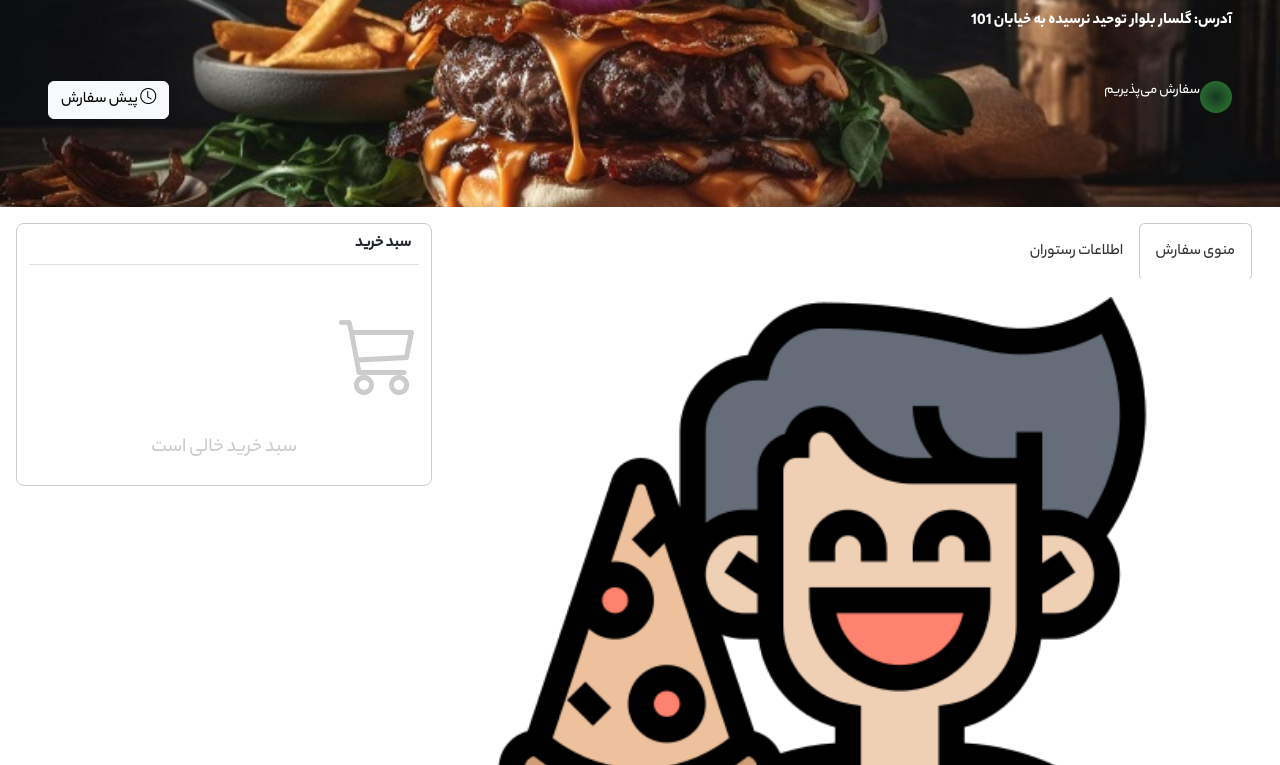
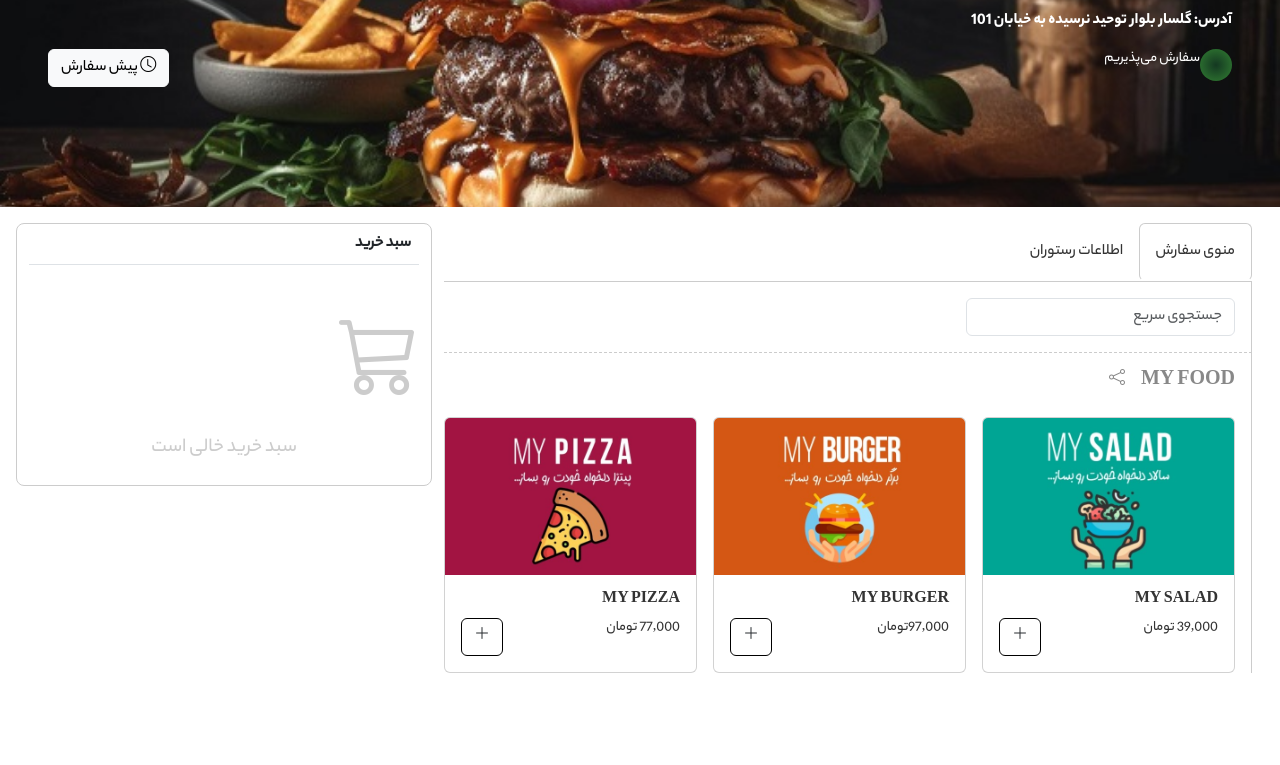
Before and after one commit to ArefeRez/burger, a plain HTML site: page index.html in a window 1280 px wide. Shown: the part 187-952 px from the top of the page. After the commit the page ends 860 px from the top, so only its background shows below. Drawn offline with nearby package versions, Linux system fonts and the light colour scheme.

Commit message:
main part 2

```diff
--- a/index.html
+++ b/index.html
@@ -26,7 +26,7 @@
                     <h2 class="mt-5">فست فود هفده</h2>
                     <address class="mt-3">آدرس: گلسار بلوار توحید نرسیده به خیابان 101</address>
                 </div>
-                <div class="d-md-flex justify-content-md-between text-center mt-5">
+                <div class="d-md-flex justify-content-md-between text-center">
                     <div class="d-flex justify-content-center">
                         <div class="spinner-grow" role="status">
                             <span class="visually-hidden">Loading...</span>
@@ -45,30 +45,42 @@
                     <button id="button-1" type="button" class="btn btn-link p-3">منوی سفارش</button>
                     <button type="button" class="btn btn-link">اطلاعات رستوران</button>
                 </div>
-                <!-- carousel -->
-                <div class="mt-3">
-                    <div id="carouselExampleControlsNoTouching" class="carousel slide" data-bs-touch="false">
-                        <div class="carousel-inner">
-                          <div class="carousel-item active">
-                            <div><img src="./img/ybdtskix.cc5.png" class="d-block w-100" alt="..."></div>
-                            <p >MY FOOD</p>
-                          </div>
-                          <div class="carousel-item">
-                            <img src="./img/2nw50oae.zmd.png" class="d-block w-100" alt="...">
-                          </div>
-                          <div class="carousel-item">
-                            <img src="./img/kri1133e.p02.png" class="d-block w-100" alt="...">
-                          </div>
-                        </div>
-                        <button class="carousel-control-prev" type="button" data-bs-target="#carouselExampleControlsNoTouching" data-bs-slide="prev">
-                          <span class="carousel-control-prev-icon" aria-hidden="true"></span>
-                          <span class="visually-hidden">Previous</span>
-                        </button>
-                        <button class="carousel-control-next" type="button" data-bs-target="#carouselExampleControlsNoTouching" data-bs-slide="next">
-                          <span class="carousel-control-next-icon" aria-hidden="true"></span>
-                          <span class="visually-hidden">Next</span>
-                        </button>
-                      </div>
+                <!-- <div>carousel</div> -->
+                 <div id="input">
+                  <div class="col-md-4"><input class="form-control me-2 my-3 ms-3" type="search" placeholder="جستجوی سریع" aria-label="Search"></div>
+                </div>
+                <div id="card-title" class=" d-flex">
+                  <p class="h5 fw-bold me-3 ms-3 mt-3 mb-4">
+                    MY FOOD
+                  </p>
+                   <a href="#" class="mt-3"><i class="bi bi-share fw-bold"></i></a>
+                </div>
+                <!-- cards -->
+                <div id="border-right" class="d-md-flex">
+                  <div class="card ms-3" style="width: 18rem;">
+                    <img src="./img/4n2hmsy3.xvm_560x350.jpg" class="card-img-top" alt="...">
+                    <div class="card-body">
+                      <h5 class="card-title fw-bold">MY SALAD</h5>
+                      <div class="d-flex justify-content-between"><p class="card-text">39,000 تومان</p>
+                      <a href="#" class="btn text-dark fw-bold"><i class="bi bi-plus-lg"></i></a></div>
+                    </div>
+                  </div>
+                  <div class="card ms-3" style="width: 18rem;">
+                    <img src="./img/yvrz1d1m.xvi_560x350.jpg" class="card-img-top" alt="...">
+                    <div class="card-body">
+                      <h5 class="card-title fw-bold">MY BURGER</h5>
+                      <div class="d-flex justify-content-between"><p class="card-text">97,000تومان</p>
+                      <a href="#" class="btn text-dark fw-bold"><i class="bi bi-plus-lg"></i></a></div>
+                    </div>
+                  </div>
+                  <div class="card ms-3" style="width: 18rem;">
+                    <img src="./img/0kk2hv2q.flx_560x350.jpg" class="card-img-top" alt="...">
+                    <div class="card-body">
+                      <h5 class="card-title fw-bold">MY PIZZA</h5>
+                      <div class="d-flex justify-content-between"><p class="card-text">77,000 تومان </p>
+                      <a href="#" class="btn text-dark fw-bold"><i class="bi bi-plus-lg"></i></a></div>
+                    </div>
+                  </div>
                 </div>
             </div>
             <div id="basket" class=" rounded-3 col-4 d-lg-block d-none">
--- a/styles/style.scss
+++ b/styles/style.scss
@@ -31,6 +31,7 @@ main{
     #basket{
         border: 1px solid rgb(204, 204, 204);
         height: 263px;
+
         i{
             color: rgb(204, 204, 204);
             font-size: 5rem;
@@ -55,5 +56,42 @@ main{
             border-right: 1px solid rgb(204, 204, 204);
         }
     }
+     #input{
+        border-top: 1px solid rgb(204, 204, 204);
+        border-right: 1px solid rgb(204, 204, 204);
+        border-bottom: 1px dashed rgb(204, 204, 204);
+    }
+    #card-title{
+        color: rgb(136, 136, 136);
+        border-right: 1px solid rgb(204, 204, 204);
+        a{
+            color: rgb(136, 136, 136);
+        }
+    }
+    .card{
+        h5{
+            font-size: 1rem;
+            color: #333333;
+        }
+        p{
+            font-size: 0.9rem;
+            color: #333333;
+        }
+        a{
+            border: 1px solid #000000;
+            &:hover{
+                background-color: #000000;
+                color: #ffffff;
+            }
+        }
+        i{
+            &:hover{
+                color: #ffffff;
+            }
+        }
+    }
+    #border-right{
+        border-right: 1px solid rgb(204, 204, 204);
+    }
 
 }
```
Also changed, not shown: img/0kk2hv2q.flx_560x350.jpg (added), img/4n2hmsy3.xvm_560x350.jpg (added), img/yvrz1d1m.xvi_560x350.jpg (added), styles/style.css, 1 other file.
